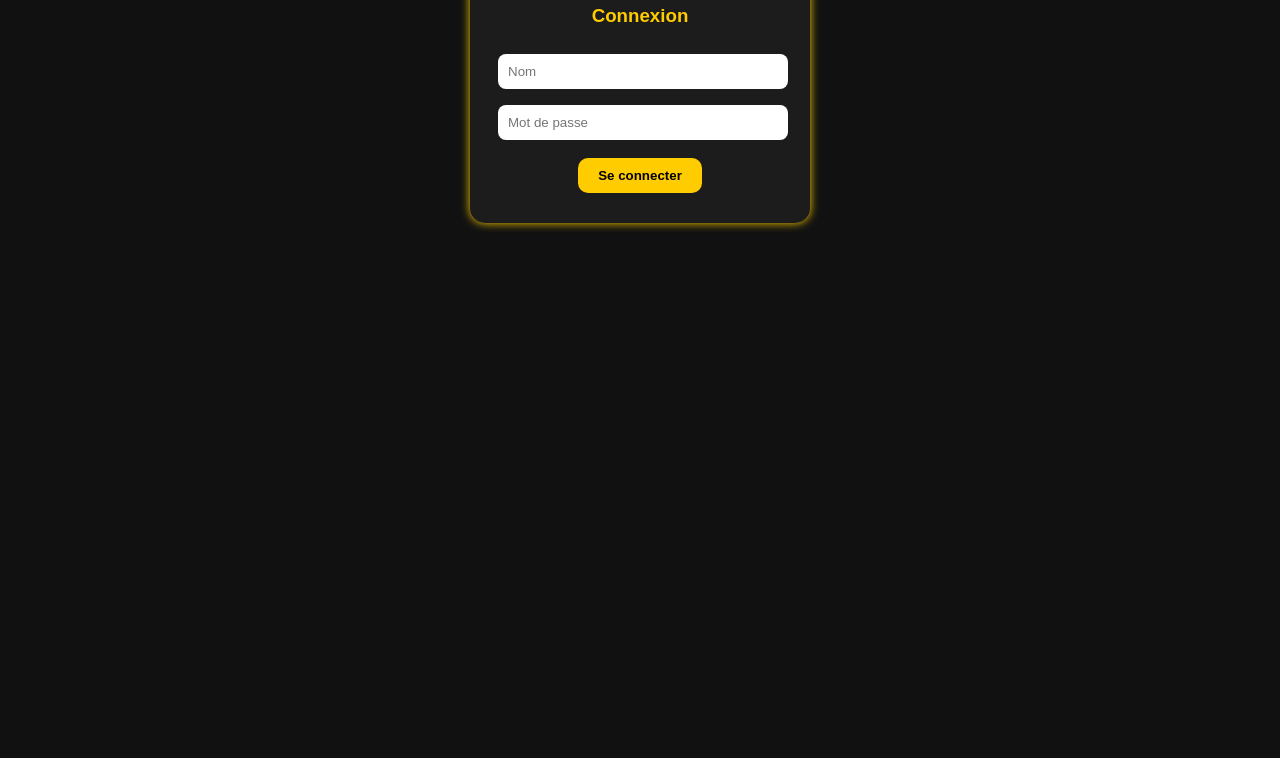
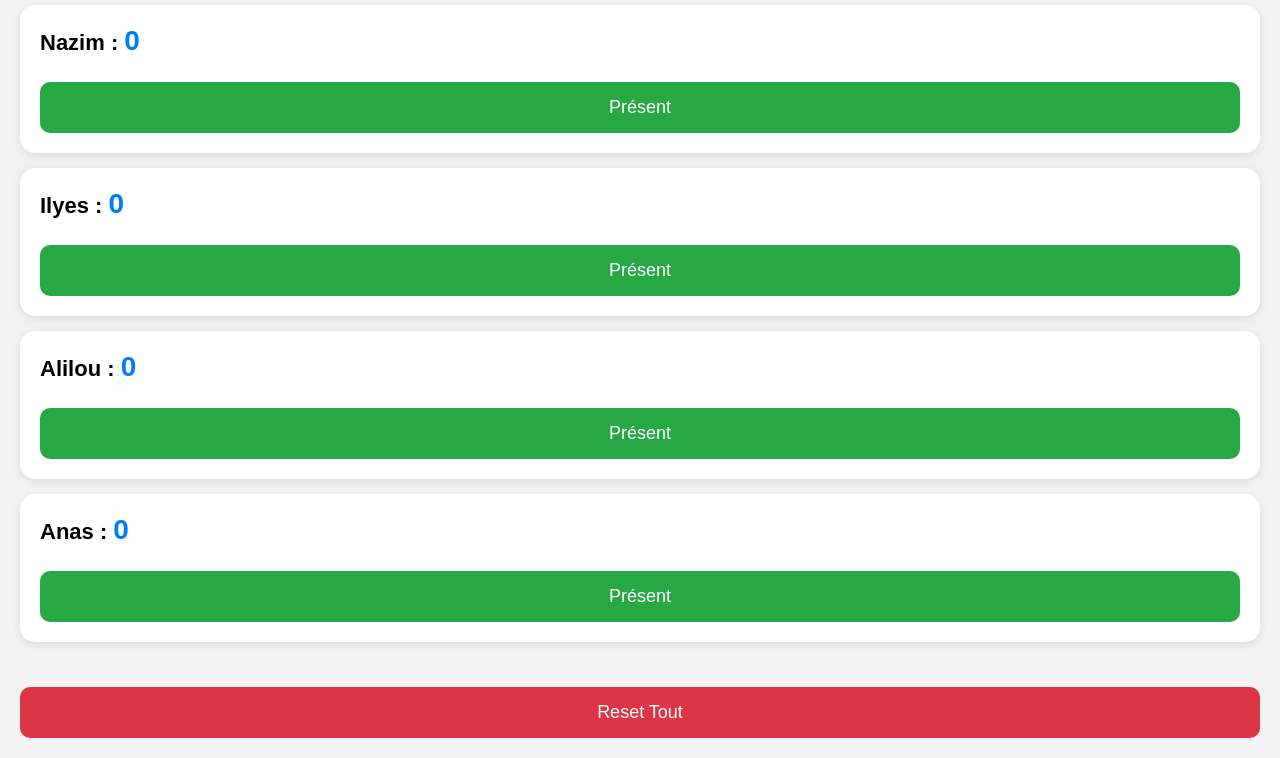
Before and after one commit to nazimbouda8-ctrl/nazim, a plain HTML site: page index.html in a window 1280 px wide. Shown: the part 103-861 px from the top of the page. Before the commit the page ends 800 px from the top, so only its background shows below. Drawn offline with Linux system fonts and the light colour scheme.

Commit message:
Refactor index.html for improved structure and style

```diff
--- a/index.html
+++ b/index.html
@@ -2,142 +2,139 @@
 <html lang="fr">
 <head>
   <meta charset="UTF-8">
-<title>Life Style - Pointage</title>
+  <meta name="viewport" content="width=device-width, initial-scale=1.0">
+
+  <title>Pointage Life Style</title>
 
   <style>
     body {
-    font-family: Arial;
-    background-color: #111;
-    color: white;
-    text-align: center;
+      margin: 0;
+      padding: 20px;
+      font-family: Arial, sans-serif;
+      background: #f2f2f2;
     }
 
-/* Carte */
-.card {
-    background: #1c1c1c;
-    padding: 20px;
-    margin: 20px auto;
-    width: 300px;
-    border-radius: 15px;
-    box-shadow: 0 0 10px #ffcc00;
+    h1 {
+      text-align: center;
+      color: #222;
+      margin-bottom: 30px;
     }
 
-/* Titre */
-h2, h3 {
-    color: #ffcc00;
+    .employee {
+      background: white;
+      padding: 20px;
+      margin-bottom: 15px;
+      border-radius: 15px;
+      box-shadow: 0 2px 8px rgba(0,0,0,0.1);
     }
 
-/* Inputs */
-input {
-    width: 90%;
-    padding: 10px;
-    margin: 8px;
-    border-radius: 8px;
-    border: none;
+    .employee h2 {
+      margin: 0 0 15px;
+      font-size: 22px;
     }
 
-/* Bouton */
-button {
-    background: #ffcc00;
-    color: black;
-    border: none;
-    padding: 10px 20px;
-    margin: 10px;
-    border-radius: 10px;
-    cursor: pointer;
+    .count {
+      font-size: 28px;
       font-weight: bold;
+      color: #007bff;
     }
 
-button:hover {
-    background: gold;
+    button {
+      width: 100%;
+      padding: 15px;
+      margin-top: 10px;
+      border: none;
+      border-radius: 10px;
+      font-size: 18px;
+      cursor: pointer;
     }
 
-/* Liste */
-li {
-    background: #222;
-    margin: 5px;
-    padding: 8px;
-    border-radius: 8px;
-    list-style: none;
+    .present {
+      background: #28a745;
+      color: white;
+    }
+
+    .reset {
+      background: #dc3545;
+      color: white;
+      margin-top: 30px;
     }
   </style>
-
 </head>
-
 <body>
 
-<div class="card" id="loginCard">
-    <h2>🟡 Life Style</h2>
-    <h3>Connexion</h3>
+  <h1>Pointage Life Style</h1>
 
-    <input type="text" id="username" placeholder="Nom"><br>
-    <input type="password" id="password" placeholder="Mot de passe"><br>
-    <button onclick="login()">Se connecter</button>
+  <div class="employee">
+    <h2>Nazim : <span class="count" id="nazim">0</span></h2>
+    <button class="present" onclick="addPoint('nazim')">
+      Présent
+    </button>
   </div>
 
-<div class="card" id="app" style="display:none;">
-    <h3 id="welcome"></h3>
-
-    <input type="date" id="date"><br>
-    <input type="number" id="hours" placeholder="Heures travaillées"><br>
-    <button onclick="addEntry()">Ajouter</button>
-
-    <h4>📋 Historique</h4>
-    <ul id="list"></ul>
+  <div class="employee">
+    <h2>Ilyes : <span class="count" id="ilyes">0</span></h2>
+    <button class="present" onclick="addPoint('ilyes')">
+      Présent
+    </button>
   </div>
 
+  <div class="employee">
+    <h2>Alilou : <span class="count" id="alilou">0</span></h2>
+    <button class="present" onclick="addPoint('alilou')">
+      Présent
+    </button>
+  </div>
+
+  <div class="employee">
+    <h2>Anas : <span class="count" id="anas">0</span></h2>
+    <button class="present" onclick="addPoint('anas')">
+      Présent
+    </button>
+  </div>
+
+  <button class="reset" onclick="resetAll()">
+    Reset Tout
+  </button>
+
   <script>
-const users = {
-    "nazim": "202601",
-    "Ilyes": "202602",
-    "Alilou": "202603",
-    "Anas": "202604"
+    let points = {
+      nazim: 0,
+      ilyes: 0,
+      alilou: 0,
+      anas: 0
     };
 
-let currentUser = "";
+    function addPoint(name) {
+      points[name]++;
+      document.getElementById(name).innerText = points[name];
 
-function login() {
-    let u = document.getElementById("username").value;
-    let p = document.getElementById("password").value;
-
-    if (users[u] === p) {
-        currentUser = u;
-        document.getElementById("loginCard").style.display = "none";
-        document.getElementById("app").style.display = "block";
-        document.getElementById("welcome").innerText = "Bienvenue " + u;
-        loadData();
-    } else {
-        alert("Mot de passe incorrect !");
-    }
+      localStorage.setItem("points", JSON.stringify(points));
     }
 
-function addEntry() {
-    let date = document.getElementById("date").value;
-    let hours = document.getElementById("hours").value;
+    function resetAll() {
+      points = {
+        nazim: 0,
+        ilyes: 0,
+        alilou: 0,
+        anas: 0
+      };
 
-    if (!date || !hours) {
-        alert("Remplis tout !");
-        return;
+      for (let name in points) {
+        document.getElementById(name).innerText = 0;
       }
 
-    let data = JSON.parse(localStorage.getItem(currentUser)) || [];
-    data.push({date, hours});
-
-    localStorage.setItem(currentUser, JSON.stringify(data));
-    loadData();
+      localStorage.setItem("points", JSON.stringify(points));
     }
 
-function loadData() {
-    let list = document.getElementById("list");
-    list.innerHTML = "";
+    let saved = localStorage.getItem("points");
 
-    let data = JSON.parse(localStorage.getItem(currentUser)) || [];
+    if (saved) {
+      points = JSON.parse(saved);
 
-    data.forEach(e => {
-        let li = document.createElement("li");
-        li.innerText = e.date + " - " + e.hours + "h";
-        list.appendChild(li);
-    });
+      for (let name in points) {
+        document.getElementById(name).innerText = points[name];
+      }
     }
   </script>
 
```
Lines whose indentation alone changed are shown as unchanged.
